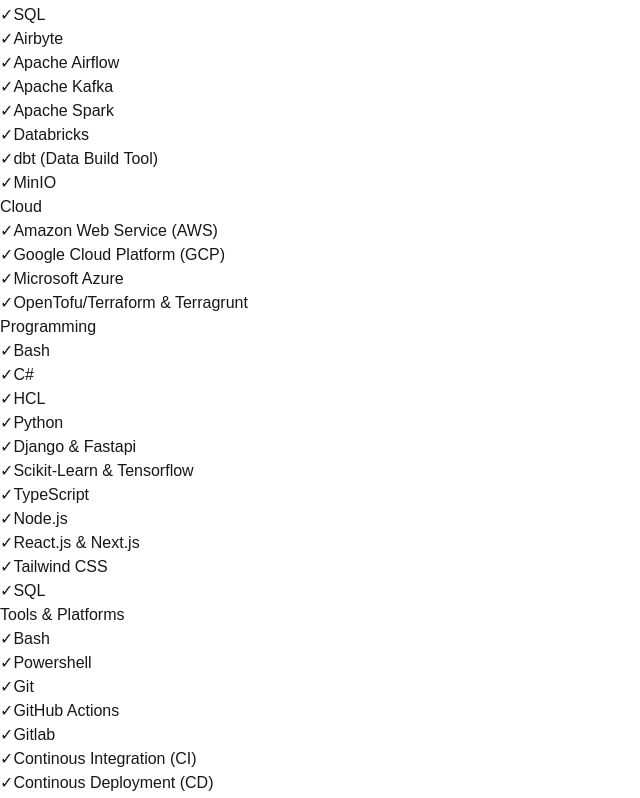
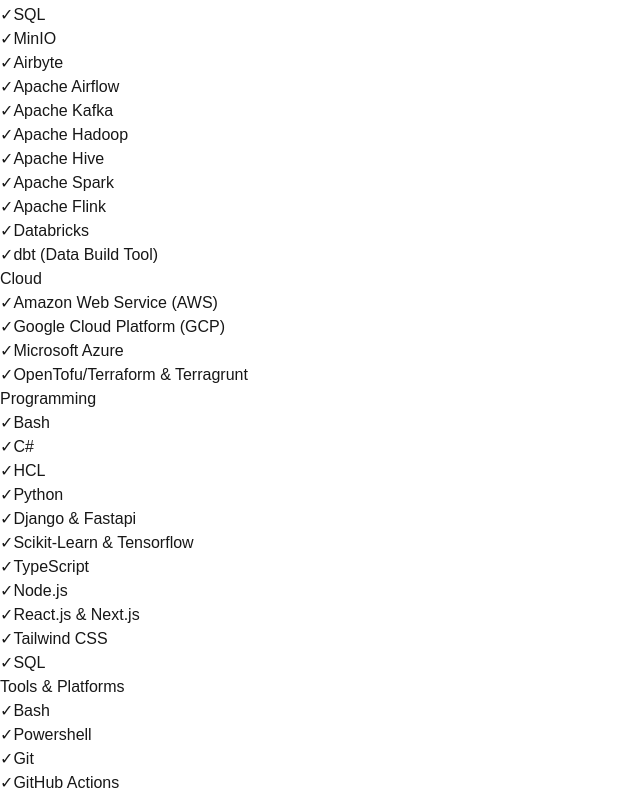
Before and after one commit to leandroalveso/leandroalveso.github.io, a Next.js app: page / in a window 1280 px wide. Shown: the part 700-1498 px from the top of the page, without its empty margins (0-640 px from the left). Built offline with nearby package versions, Linux system fonts and the light colour scheme.

Commit message:
fix build

```diff
--- a/app/about/page.tsx
+++ b/app/about/page.tsx
@@ -90,7 +90,7 @@
         "Redis, Apache Cassandra, MongoDB, Elasticsearch, MinIO",
         "Airbyte, Apache Airflow, Apache Kafka",
         "Apache Hadoop, Apache Hive, Apache Spark, Flink, Databricks",
-        "dbt"
+        "dbt & Astronomer-Cosmos with Snowflake, Google Big Query, AWS Athena, AWS Redshift",
       ]
     },
     {
--- a/app/blog/page.tsx
+++ b/app/blog/page.tsx
@@ -4,8 +4,8 @@
 import Link from "next/link";
 import { House, Search, Calendar, Clock, Tag } from "lucide-react";
 
+
 export default function BlogPage() {
-  // Blog posts data - in a real implementation, this would come from a CMS or API
   const allPosts = [
     {
       id: 1,
@@ -17,7 +17,6 @@
       category: "Python",
       tags: ["Python", "Package Management", "Dependencies", "Tools"]
     }
-    // Add more blog posts here as you create them
   ];
 
   // State for filtering and search
--- a/app/page.tsx
+++ b/app/page.tsx
@@ -5,7 +5,6 @@
 import Link from "next/link";
 import { Github, Linkedin, Mail, Menu, X, Home, User, Newspaper, MessageSquare, TrendingUp} from "lucide-react";
 
-import FinancialDashboard from '../components/FinancialDashboard';
 
 export default function HomePage() {
   const [isMenuOpen, setIsMenuOpen] = useState(false);
@@ -74,13 +73,16 @@
         "Data Lakehouse",
         "Modern Data-Stack",
         "SQL",
+        "MinIO",
         "Airbyte",
         "Apache Airflow",
         "Apache Kafka",
+        "Apache Hadoop",
+        "Apache Hive",
         "Apache Spark",
+        "Apache Flink",
         "Databricks",
         "dbt (Data Build Tool)",
-        "MinIO",
       ]
     },
     {
@@ -115,7 +117,7 @@
         "Powershell",
         "Git",
         "GitHub Actions",
-        "Gitlab",
+        "Gitlab CI/CD",
         "Continous Integration (CI)",
         "Continous Deployment (CD)",
         "Docker",
@@ -138,13 +140,6 @@
 
   // Recent blog posts
   const recentPosts: any[] = [
-    // {
-    //   title: "Best Practices for Modern Data Engineering",
-    //   except: "Exploring the evolution of data engineering practices and tools in the cloud era.",
-    //   date: "March 15, 2025",
-    //   readTime: "8 min read",
-    //   slug: "best-practices-modern-data-engineering"
-    // }
     {
         id: 1,
         title: "UV: The Modern Python Package and Dependency Manager",
--- a/tsconfig.json
+++ b/tsconfig.json
@@ -13,6 +13,7 @@
     "isolatedModules": true,
     "jsx": "preserve",
     "incremental": true,
+    "noImplicitAny": true,
     "plugins": [
       {
         "name": "next"
```
Also changed, not shown: app/blog/[slug]/page.tsx (+8 -3 lines).
